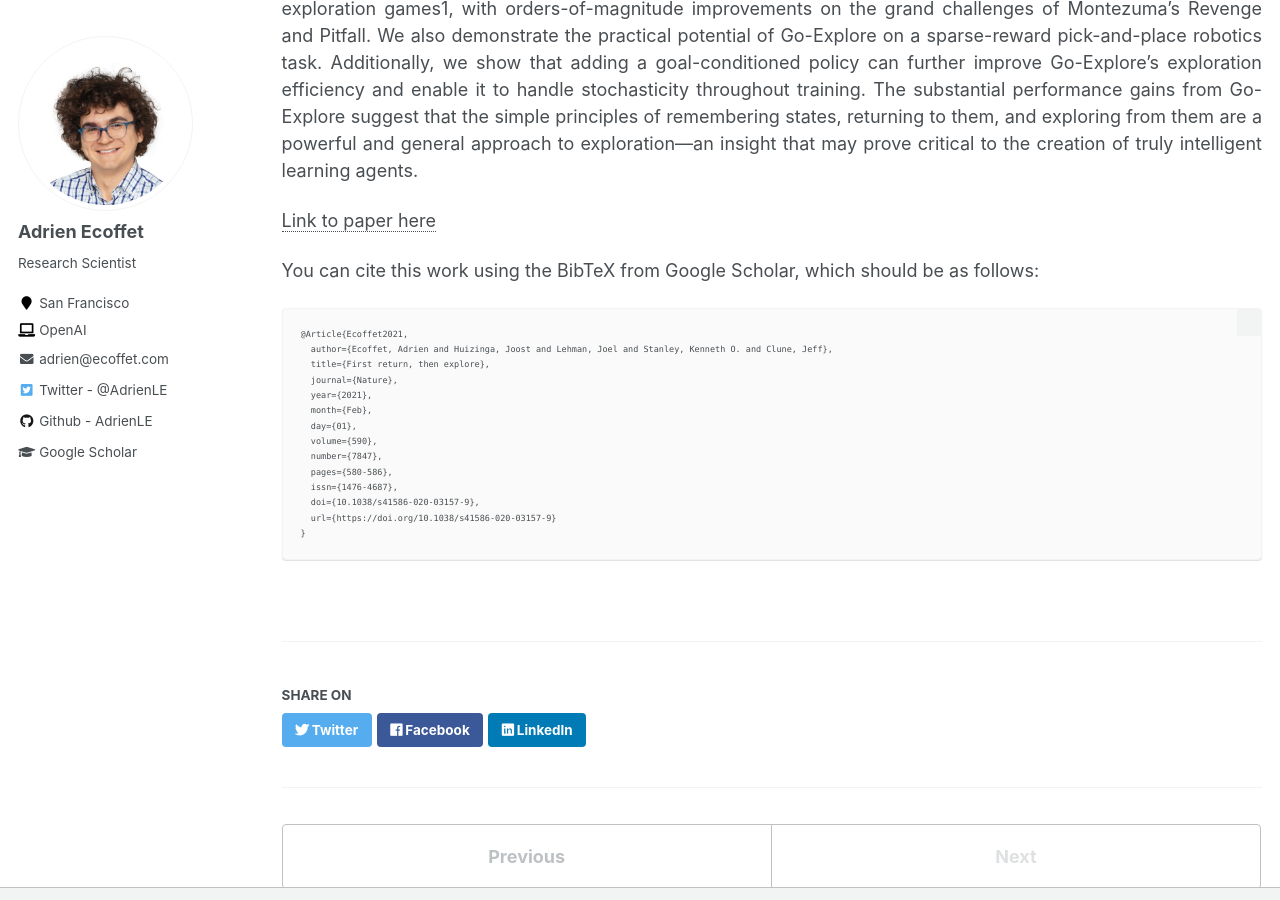
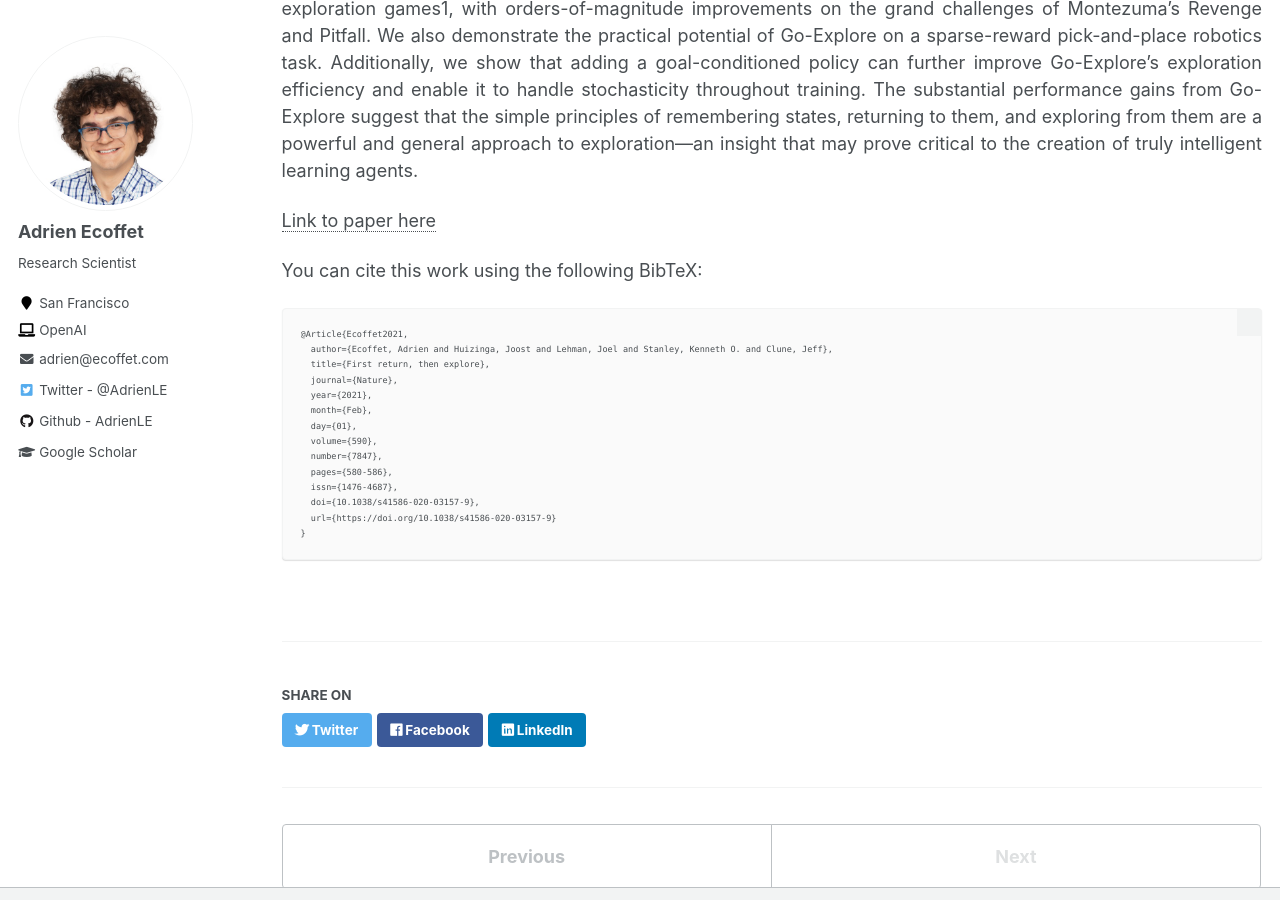
Before and after one commit to AdrienLE/AdrienLE.github.io, a Jekyll site: the page built from _publications/2021-02-24-first-return-then-explore.md, in a window 1280 px wide and 900 px high, scrolled down 463 px. Built offline with Jekyll 4.4.1, drawn with Linux system fonts in a browser that asks for light colours.

Commit message:
minor update

````diff
--- a/_publications/2021-02-24-first-return-then-explore.md
+++ b/_publications/2021-02-24-first-return-then-explore.md
@@ -12,7 +12,7 @@ Reinforcement learning promises to solve complex sequential-decision problems au
 
 [Link to paper here](https://www.nature.com/articles/s41586-020-03157-9.epdf?sharing_token=fVSAoXFGOipXiv03jaRGFtRgN0jAjWel9jnR3ZoTv0M2nmoar2g6_K5n8IBFPE90s2PCF4tYuP4UnEffP83tohRanjcxryz9Usln4Rw7idY6ufIsQYVgwwD0B8UgE7JYzmgOuMdgNqvVMg7GsfFiI2ZBi9PjjmJtJGEDwzRPFWc%3D)
 
-You can cite this work using the BibTeX from Google Scholar, which should be as follows:
+You can cite this work using the following BibTeX:
 ```
 @Article{Ecoffet2021,
   author={Ecoffet, Adrien and Huizinga, Joost and Lehman, Joel and Stanley, Kenneth O. and Clune, Jeff},
````
